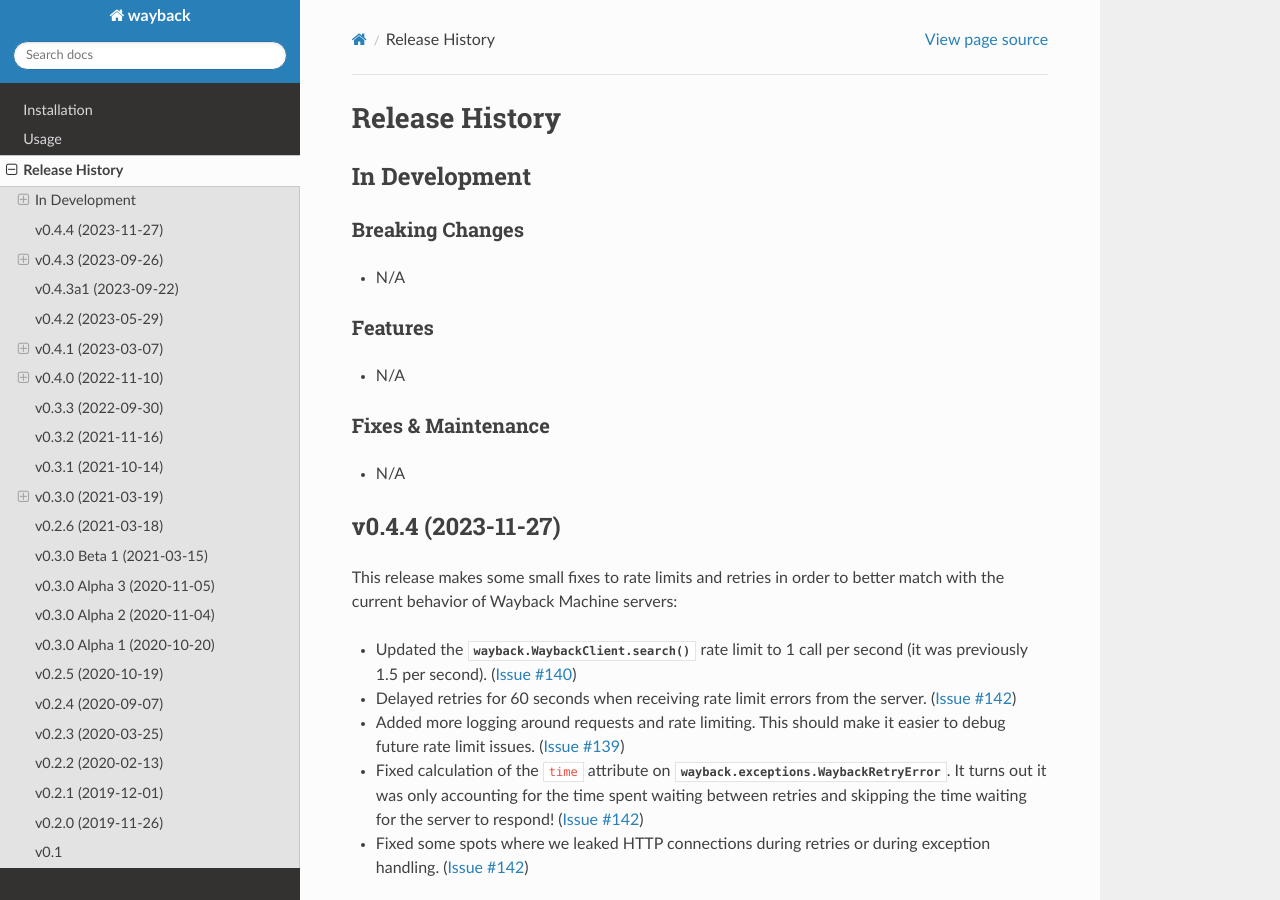
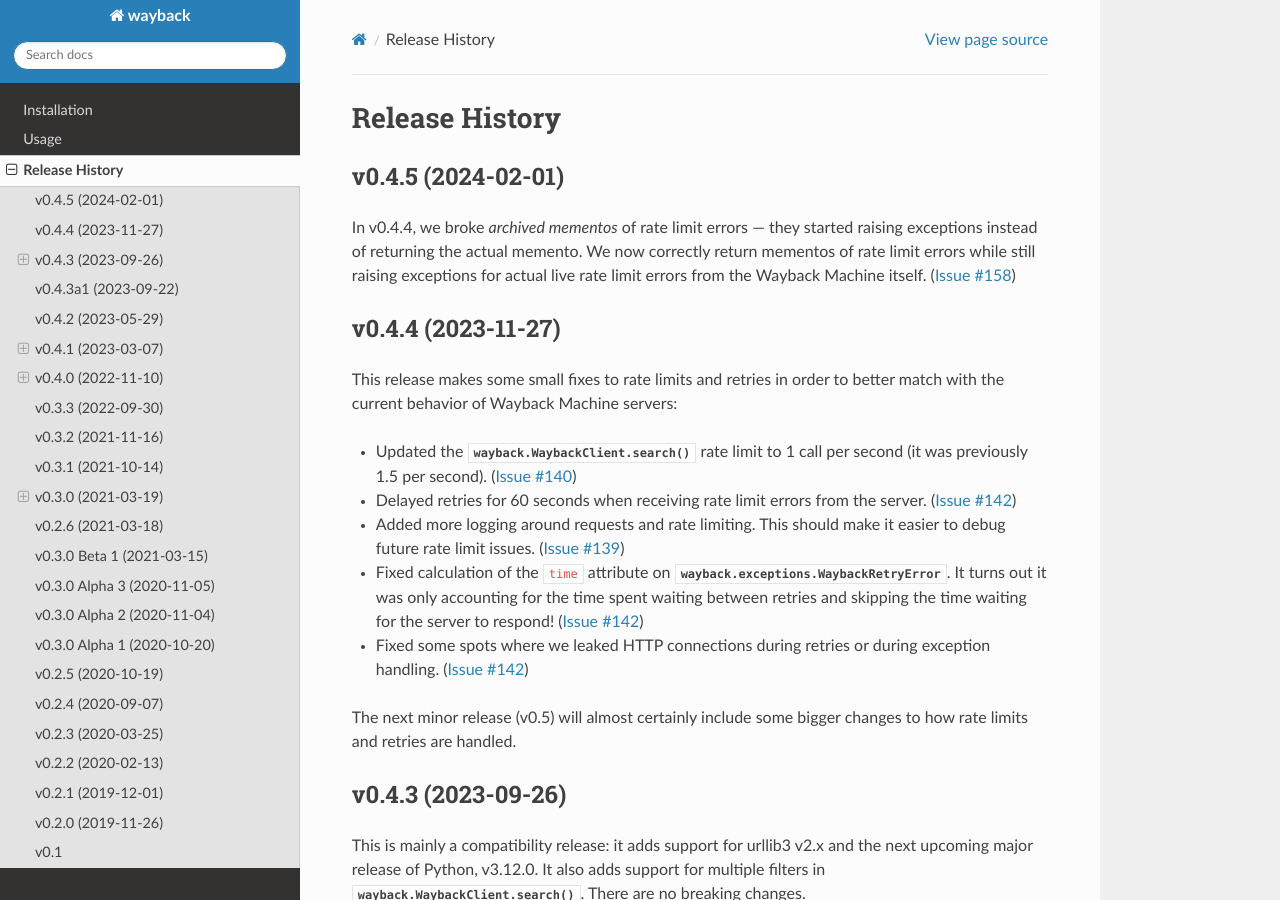
Before and after one commit to edgi-govdata-archiving/wayback, a Sphinx documentation site: the page built from docs/source/release-history.rst, in a window 1280 px wide and 900 px high. Built offline with Sphinx 7.4.7 and the Read the Docs theme 2.0.0, drawn with Linux system fonts in a browser that asks for light colours.

Commit message:
Prepare v0.4.5

```diff
--- a/docs/source/release-history.rst
+++ b/docs/source/release-history.rst
@@ -2,25 +2,10 @@
 Release History
 ===============
 
-In Development
---------------
+v0.4.5 (2024-02-01)
+-------------------
 
-Breaking Changes
-^^^^^^^^^^^^^^^^
-
-- N/A
-
-
-Features
-^^^^^^^^
-
-- N/A
-
-
-Fixes & Maintenance
-^^^^^^^^^^^^^^^^^^^
-
-- N/A
+In v0.4.4, we broke *archived mementos* of rate limit errors — they started raising exceptions instead of returning the actual memento. We now correctly return mementos of rate limit errors while still raising exceptions for actual live rate limit errors from the Wayback Machine itself. (:issue:`158`)
 
 
 v0.4.4 (2023-11-27)
```
